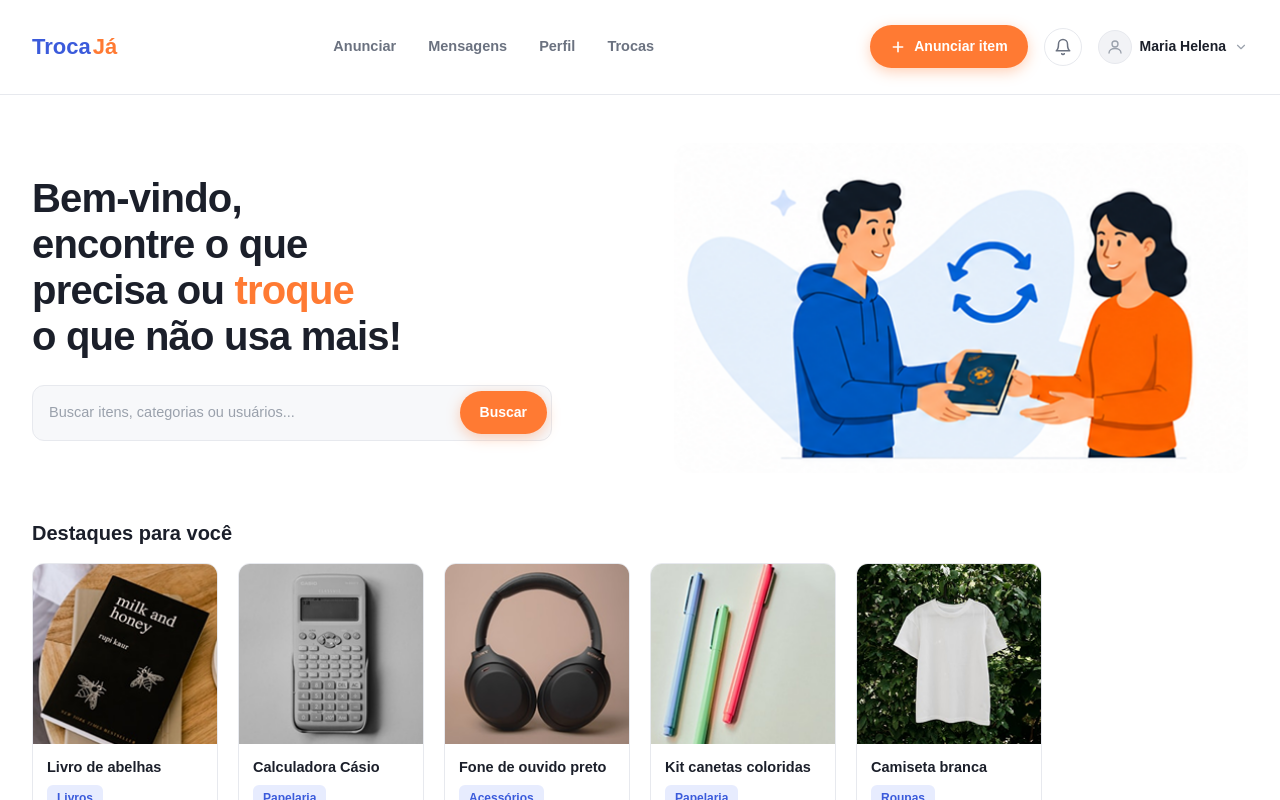
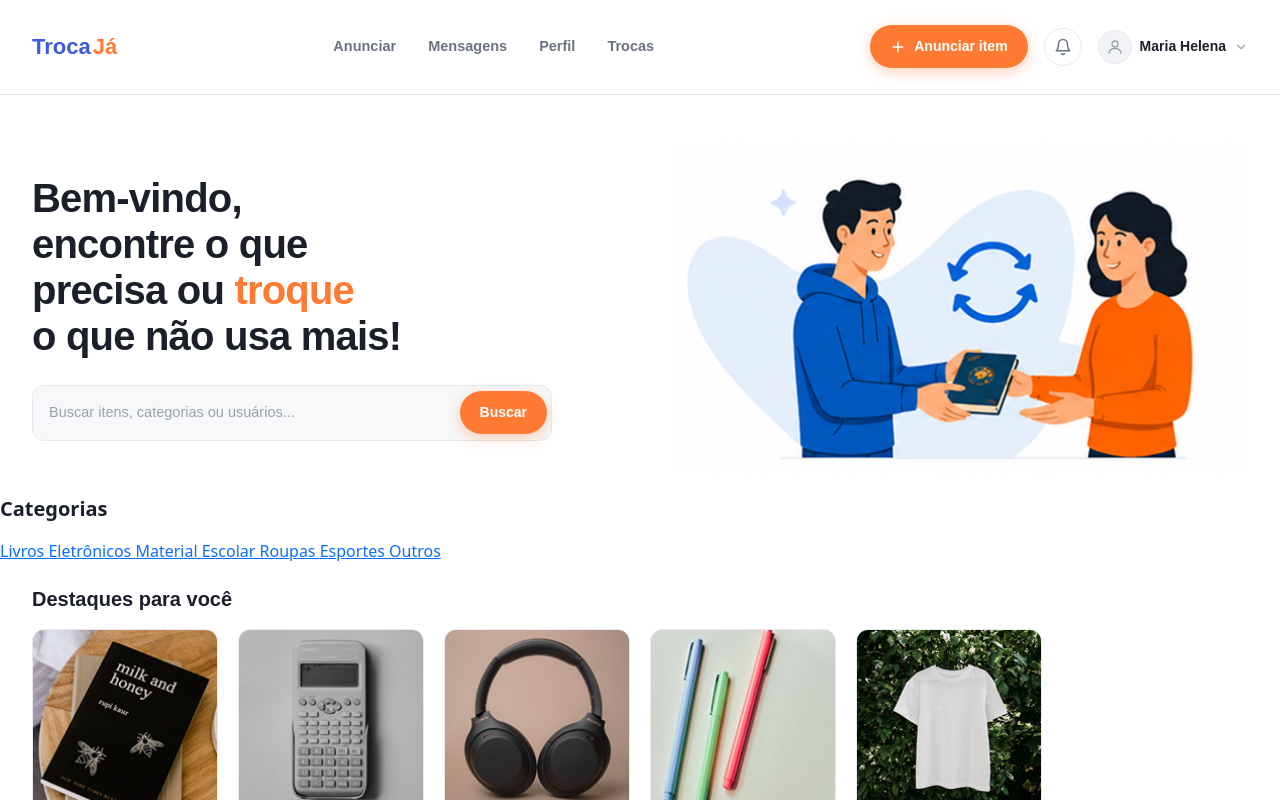
Before and after one commit to mariahelenasilva/sistema-troca, an Angular app: page / in a window 1280 px wide. Shown: the top 800 px of the page. Built offline with nearby package versions, Linux system fonts and the light colour scheme.

Commit message:
categoria criado como interface e adicionada no home

```diff
--- a/src/app/data/mock-data.ts
+++ b/src/app/data/mock-data.ts
@@ -1,3 +1,4 @@
+import { Categoria } from "../interfaces/categoria-interface";
 import { Item } from "../interfaces/item-interface";
 import { Rota } from "../interfaces/rotas-interface";
 
@@ -37,3 +38,12 @@ export const rotas: Rota[] = [
     {"texto": "Perfil", "rota": "/perfil"},
     {"texto": "Trocas", "rota": "/trocas"}
 ]
+
+export const categorias: Categoria[] = [
+   {"id": 1, "nome": "Livros"},
+   {"id": 2, "nome": "Eletrônicos"},
+   {"id": 3, "nome": "Material Escolar"},
+   {"id": 4, "nome": "Roupas"},
+   {"id": 5, "nome": "Esportes"},
+   {"id": 6, "nome": "Outros"}
+]
--- /dev/null
+++ b/src/app/interfaces/categoria-interface.ts
@@ -0,0 +1,4 @@
+export interface Categoria{
+    id:number;
+    nome:string;
+}
--- a/src/app/pages/home/home.html
+++ b/src/app/pages/home/home.html
@@ -19,6 +19,21 @@
     <img class="home_image" src="assets/images/img_home.png" alt="Ilustração de troca de itens">
 </section>
 
+
+<section class="categorias">
+  <div class="section-head">
+    <h2>Categorias</h2>
+  </div>
+
+  <div class="categoria-lista">
+    @for (categoria of listaCategorias; track categoria.id) {
+      <a class="categoria">
+        {{categoria.nome}}
+      </a>
+    }
+  </div>
+</section>
+
 <section class="destaques">
     <div class="section-head">
         <h2>Destaques para você</h2>
--- a/src/app/pages/home/home.ts
+++ b/src/app/pages/home/home.ts
@@ -1,5 +1,5 @@
 import { Component } from '@angular/core';
-import { itens } from '../../data/mock-data';
+import { categorias, itens } from '../../data/mock-data';
 import { Item } from '../../componentes/item/item';
 import { RouterLink } from '@angular/router';
 
@@ -11,6 +11,7 @@ import { RouterLink } from '@angular/router';
 })
 export class Home {
   listaItens = itens;
+  listaCategorias = categorias;
 }
 
 // import { Component } from '@angular/core';
```
